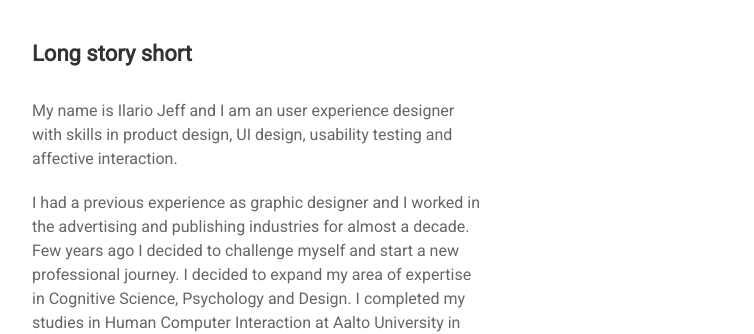
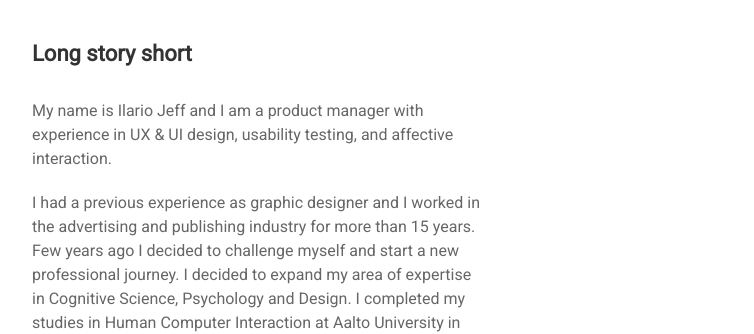
Before and after one commit to ecodallaluna/portfolio, a Jekyll site: the page built from pages/about.html, in a window 1280 px wide. Shown: the part 417-751 px from the top of the page, without its empty margins (263-1017 px from the left). Built offline with Jekyll 4.4.1, drawn with Linux system fonts in a browser that asks for light colours; nearby versions of some CDN libraries; some of the changed text lies outside the part shown.

Commit message:
Update settings.yml

```diff
--- a/_data/settings.yml
+++ b/_data/settings.yml
@@ -44,11 +44,11 @@ about: >
 
   #### Long story short
 
-  My name is Ilario Jeff and I am an user experience designer with skills in product design, UI design, usability testing and affective interaction.
+  My name is Ilario Jeff and I am a product manager with experience in UX & UI design, usability testing, and affective interaction.
 
 
 
-  I had a previous experience as graphic designer and I worked in the advertising and publishing industries for almost a decade. Few years ago I decided to challenge myself and start a new professional journey. I decided to expand my area of expertise in Cognitive Science, Psychology and Design. I completed my studies in Human Computer Interaction at Aalto University in Finland and at University College London in the United Kingdom.
+  I had a previous experience as graphic designer and I worked in the advertising and publishing industry for more than 15 years. Few years ago I decided to challenge myself and start a new professional journey. I decided to expand my area of expertise in Cognitive Science, Psychology and Design. I completed my studies in Human Computer Interaction at Aalto University in Finland and at University College London in the United Kingdom.
 
 
 
```
